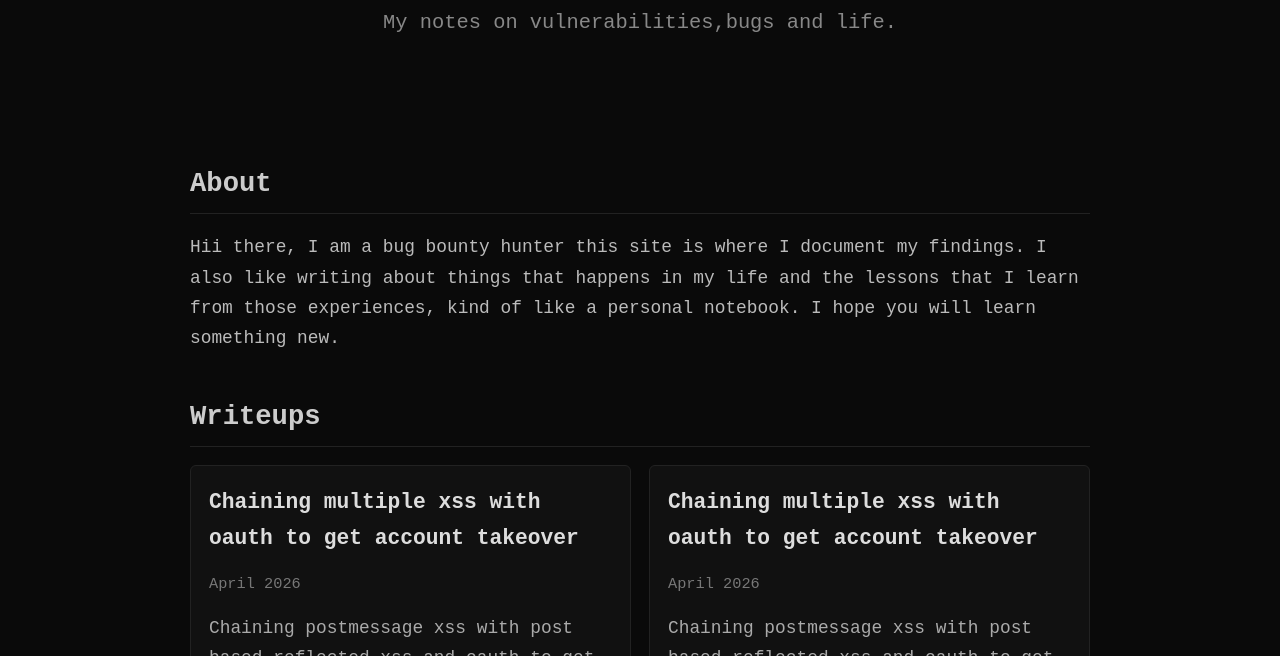
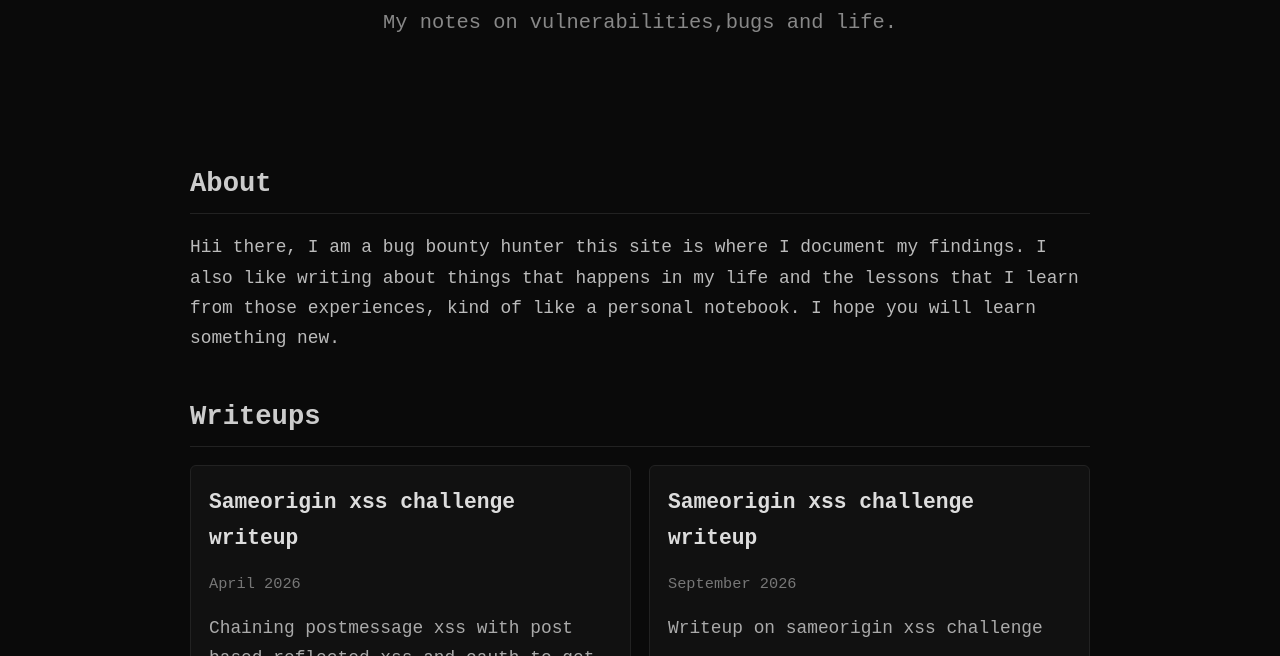
Before and after one commit to yunxohang/yunxohang.github.io, a plain HTML site: page index.html in a window 1280 px wide. Shown: the part 296-952 px from the top of the page. Drawn offline with Linux system fonts and the light colour scheme.

Commit message:
Update index.html

```diff
--- a/index.html
+++ b/index.html
@@ -34,17 +34,18 @@
       <div class="cards">
 
         <article class="card">
-          <h3><a href="https://yunxohang.github.io/writeups/firstwriteup.html">Chaining multiple xss with oauth to get account takeover</a></h3>
+          <h3><a href="https://yunxohang.github.io/writeups/firstwriteup.html">Sameorigin xss challenge writeup</a></h3>
           <p class="meta">April 2026</p>
           <p class="excerpt">
             Chaining postmessage xss with post based reflected xss and oauth to get account takeover
           </p>
         </article>
+
         <article class="card">
-          <h3><a href="https://yunxohang.github.io/writeups/firstwriteup.html">Chaining multiple xss with oauth to get account takeover</a></h3>
-          <p class="meta">April 2026</p>
+          <h3><a href="https://yunxohang.github.io/writeups/soxss.html">Sameorigin xss challenge writeup</a></h3>
+          <p class="meta">September 2026</p>
           <p class="excerpt">
-            Chaining postmessage xss with post based reflected xss and oauth to get account takeover
+            Writeup on sameorigin xss challenge
           </p>
         </article>
       </div>
```
